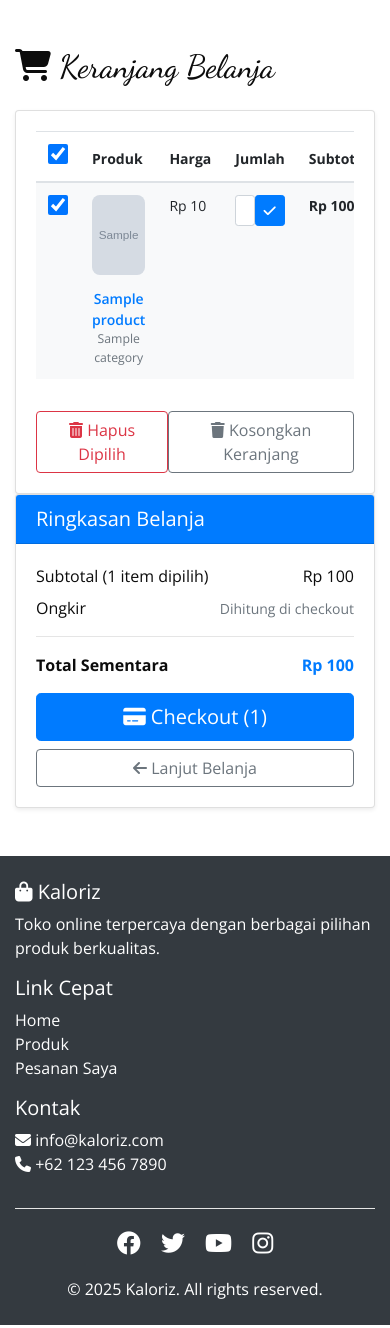
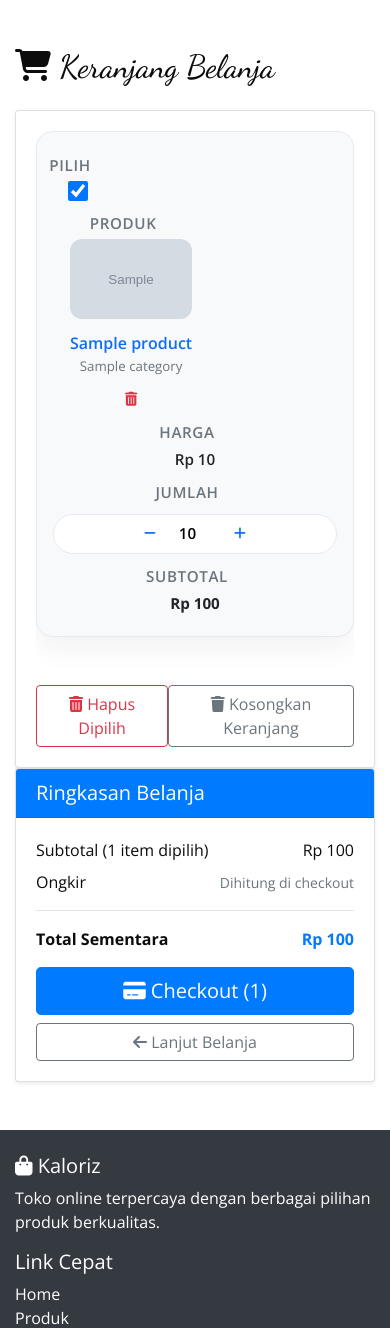
Before and after one commit to Ashif1306/project, a Django app: page /cart/ in a window 390 px wide. Shown: the part 68-1396 px from the top of the page. Run offline with Django 5.2, Linux system fonts and the light colour scheme; a user stored in the database is signed in; tables that the repository leaves empty hold one stand-in row (values such as "Sample post"); grey boxes marked "Sample" are stand-in pictures.

Commit message:
Revamp cart layout and quantity controls

```diff
--- a/kaloriz/templates/core/cart.html
+++ b/kaloriz/templates/core/cart.html
@@ -11,16 +11,15 @@
     <div class="col-lg-8">
       <div class="card shadow-sm">
         <div class="card-body">
-          <div class="table-responsive">
-            <table class="table align-middle">
+          <div class="table-responsive cart-table-wrapper">
+            <table class="table align-middle cart-table">
               <thead>
                 <tr>
                   <th width="36"><input type="checkbox" id="check-all" title="Pilih semua"></th>
-                  <th>Produk</th>
+                  <th class="product-head">Produk</th>
                   <th width="120">Harga</th>
-                  <th width="160">Jumlah</th>
+                  <th width="170">Jumlah</th>
                   <th width="140">Subtotal</th>
-                  <th width="64">Aksi</th>
                 </tr>
               </thead>
               <tbody>
@@ -29,11 +28,11 @@
                     data-item-id="{{ item.id }}"
                     data-price="{{ item.product.get_display_price }}"> {# ANGKA DARI DB #}
 
-                  <td>
+                  <td class="select-col" data-label="Pilih">
                     <input type="checkbox" class="item-check" {% if item.is_selected %}checked{% endif %}>
                   </td>
 
-                  <td>
+                  <td class="product-col" data-label="Produk">
                     <div class="product-cell">
                       {% if item.product.image %}
                         <img src="{{ item.product.image.url }}" alt="{{ item.product.name }}">
@@ -42,35 +41,37 @@
                         <a href="{% url 'catalog:product_detail' item.product.slug %}">
                           {{ item.product.name }}
                         </a>
-                      <small class="text-muted">{{ item.product.category.name }}</small>
+                        <small class="text-muted d-block">{{ item.product.category.name }}</small>
+                        <form method="post" action="{% url 'core:remove_from_cart' item.id %}" class="remove-form">
+                          {% csrf_token %}
+                          <button type="submit" class="btn btn-link btn-sm text-danger p-0" onclick="return confirm('Hapus item ini?')">
+                            <i class="fas fa-trash-alt"></i> <span class="d-none d-sm-inline ms-1">Hapus</span>
+                          </button>
+                        </form>
                       </div>
                     </div>
                   </td>
 
-                  <td class="price-cell">Rp {{ item.product.get_display_price|floatformat:0 }}</td>
+                  <td class="price-cell" data-label="Harga">Rp {{ item.product.get_display_price|floatformat:0 }}</td>
 
-                  <td>
-                    <form method="post" action="{% url 'core:update_cart_item' item.id %}" class="qty-form d-flex">
+                  <td class="qty-col" data-label="Jumlah">
+                    <form method="post" action="{% url 'core:update_cart_item' item.id %}" class="qty-form">
                       {% csrf_token %}
-                      <input type="number" name="quantity" class="form-control form-control-sm qty-input"
-                             min="1" max="{{ item.product.stock }}" value="{{ item.quantity }}">
-                      <button type="submit" class="btn btn-sm btn-primary ms-2" title="Simpan">
-                        <i class="fas fa-check"></i>
+                      <div class="qty-control">
+                        <button type="button" class="qty-btn" data-step="-1" aria-label="Kurangi jumlah">
+                          <i class="fas fa-minus"></i>
                         </button>
+                        <input type="number" name="quantity" class="qty-input"
+                               min="1" max="{{ item.product.stock }}" value="{{ item.quantity }}" readonly>
+                        <button type="button" class="qty-btn" data-step="1" aria-label="Tambah jumlah">
+                          <i class="fas fa-plus"></i>
+                        </button>
+                      </div>
                     </form>
                   </td>
 
-                  <td class="line-subtotal">
+                  <td class="line-subtotal" data-label="Subtotal">
                     <strong><span class="line-subtotal-text">Rp {{ item.get_subtotal|floatformat:0 }}</span></strong>
-                  </td>
-
-                  <td>
-                    <form method="post" action="{% url 'core:remove_from_cart' item.id %}" class="d-inline">
-                      {% csrf_token %}
-                      <button type="submit" class="btn btn-sm btn-danger" onclick="return confirm('Hapus item ini?')" title="Hapus">
-                        <i class="fas fa-trash"></i>
-                      </button>
-                    </form>
                   </td>
 
 
@@ -139,74 +140,159 @@
 </div>
 
 <style>
-  .cart-row.selected { background:#f8f9fa; transition:background .15s }
-  .item-check, #check-all { width:20px; height:20px; cursor:pointer }
-</style>
-<style>
+  :root {
+    --cart-border: #e6e9ef;
+  }
+
+  .cart-table-wrapper {
+    border-radius: 1rem;
+    overflow: hidden;
+  }
+
+  .cart-table {
+    min-width: 100%;
+  }
+
+  .cart-table thead th {
+    background: #f7f8fb;
+    border-bottom: none;
+    font-size: 0.9rem;
+    text-transform: uppercase;
+    letter-spacing: .04em;
+  }
+
   .cart-row.selected { background:#f8f9fa; transition:background .15s; }
   .item-check, #check-all { width:20px; height:20px; cursor:pointer; }
 
-  /* ========== RESPONSIVE PRODUCT CELL ========== */
+  .product-col { width:45%; }
+  .product-head { width:45%; }
+  .select-col { width:50px; text-align:center; }
+
   .product-cell {
     display: flex;
     align-items: flex-start;
-    gap: 1rem; /* Jarak antara gambar dan teks */
+    gap: 1rem;
   }
 
   .product-cell img {
-    width: 70px;
-    height: 70px;
-    border-radius: 8px;
+    width: 80px;
+    height: 80px;
+    border-radius: 0.75rem;
     object-fit: cover;
     flex-shrink: 0;
+    background: #f2f4f8;
   }
 
   .product-info {
     display: flex;
     flex-direction: column;
-    justify-content: center;
+    gap: .15rem;
   }
 
   .product-info a {
-    color: #007bff;
+    color: #0d6efd;
     text-decoration: none;
     font-weight: 600;
   }
 
-  .product-info a:hover {
-    text-decoration: underline;
+  .product-info a:hover { text-decoration: underline; }
+
+  .remove-form { margin-top: .35rem; }
+
+  .price-cell,
+  .line-subtotal { font-weight: 600; }
+
+  .qty-form { width: 100%; }
+
+  .qty-control {
+    display: inline-flex;
+    align-items: center;
+    border: 1px solid var(--cart-border);
+    border-radius: 999px;
+    overflow: hidden;
+    background: #fff;
   }
 
-  /* Responsif untuk tablet */
-  @media (max-width: 992px) {
-    .product-cell {
-      gap: 0.8rem;
-    }
-    .product-cell img {
-      width: 60px;
-      height: 60px;
-    }
+  .qty-btn {
+    width: 38px;
+    height: 38px;
+    border: none;
+    background: transparent;
+    color: #0d6efd;
+    display: inline-flex;
+    align-items: center;
+    justify-content: center;
+    font-size: 0.85rem;
   }
 
-  /* Responsif untuk mobile */
+  .qty-btn:hover { background: rgba(13, 110, 253, 0.08); }
+
+  .qty-input {
+    width: 52px;
+    text-align: center;
+    border: none;
+    font-weight: 600;
+    background: transparent;
+    pointer-events: none;
+  }
+
+  .qty-input:focus { outline: none; box-shadow: none; }
+
+  /* ===== Mobile friendly table ===== */
+  @media (max-width: 992px) {
+    .product-col,
+    .product-head { width: 55%; }
+  }
+
+  @media (max-width: 768px) {
+    .cart-table thead { display: none; }
+    .cart-table tbody tr {
+      display: block;
+      background: #fff;
+      border: 1px solid var(--cart-border);
+      border-radius: 1rem;
+      padding: 1rem;
+      margin-bottom: 1rem;
+      box-shadow: 0 10px 30px rgba(15, 23, 42, 0.06);
+    }
+    .cart-table tbody td {
+      display: flex;
+      justify-content: space-between;
+      border-top: none;
+      padding: .35rem 0;
+      font-size: .95rem;
+    }
+    .cart-table tbody td::before {
+      content: attr(data-label);
+      font-weight: 600;
+      text-transform: uppercase;
+      letter-spacing: .04em;
+      color: #6c757d;
+      margin-right: 1rem;
+    }
+    .product-col::before { content: none; }
+    .product-cell {
+      flex-direction: row;
+      gap: .75rem;
+    }
+    .product-info { flex: 1; }
+    .qty-col { flex-direction: column; gap: .35rem; }
+  }
+
   @media (max-width: 576px) {
-    .table {
-      font-size: 14px;
-    }
     .product-cell {
       flex-direction: column;
       align-items: center;
       text-align: center;
-      gap: 0.5rem;
     }
     .product-cell img {
-      width: 80px;
-      height: 80px;
-      margin-bottom: 0.3rem;
+      width: 100%;
+      max-width: 220px;
     }
-    .product-info {
-      align-items: center;
-    }
+    .product-info a { font-size: 1rem; }
+    .cart-table tbody td { flex-direction: column; align-items: center; text-align: center; }
+    .cart-table tbody td::before { margin-bottom: .25rem; }
+    .qty-control { width: 100%; justify-content: center; }
   }
 </style>
 
@@ -262,19 +348,37 @@
     }
   }
 
-  // Qty berubah -> hitung ulang (opsional submit form untuk persist)
-  document.addEventListener('input', e=>{
-    if (!e.target.classList.contains('qty-input')) return;
-    if (+e.target.value < 1) e.target.value = 1;
+  function submitQtyForm(form){
+    if (!form || form.dataset.loading === '1') return;
+    form.dataset.loading = '1';
+    const fd = new FormData(form);
+    fetch(form.action, {
+      method:'POST',
+      headers:{'X-CSRFToken':csrf()},
+      body:fd
+    }).finally(()=>{ form.dataset.loading = '0'; });
+  }
+
+  function changeQty(form, delta){
+    const input = form.querySelector('.qty-input');
+    if (!input) return;
+    const max = parseInt(input.getAttribute('max'), 10) || Infinity;
+    let qty = parseInt(input.value, 10) || 1;
+    qty = qty + delta;
+    if (qty < 1) qty = 1;
+    if (qty > max) qty = max;
+    if (qty === parseInt(input.value, 10)) return;
+    input.value = qty;
     recompute();
-  });
+    submitQtyForm(form);
+  }
 
-  // Enter pada qty -> submit form update qty (server akan validasi stok)
-  document.addEventListener('keydown', e=>{
-    if (e.target.classList.contains('qty-input') && e.key === 'Enter'){
-      e.preventDefault();
-      e.target.closest('.qty-form').submit();
-    }
+  document.addEventListener('click', e=>{
+    const btn = e.target.closest('.qty-btn');
+    if (!btn) return;
+    const form = btn.closest('.qty-form');
+    const delta = parseInt(btn.dataset.step, 10) || 0;
+    changeQty(form, delta);
   });
 
   // Centang per-item / pilih semua
```
Lines whose indentation alone changed are shown as unchanged.
